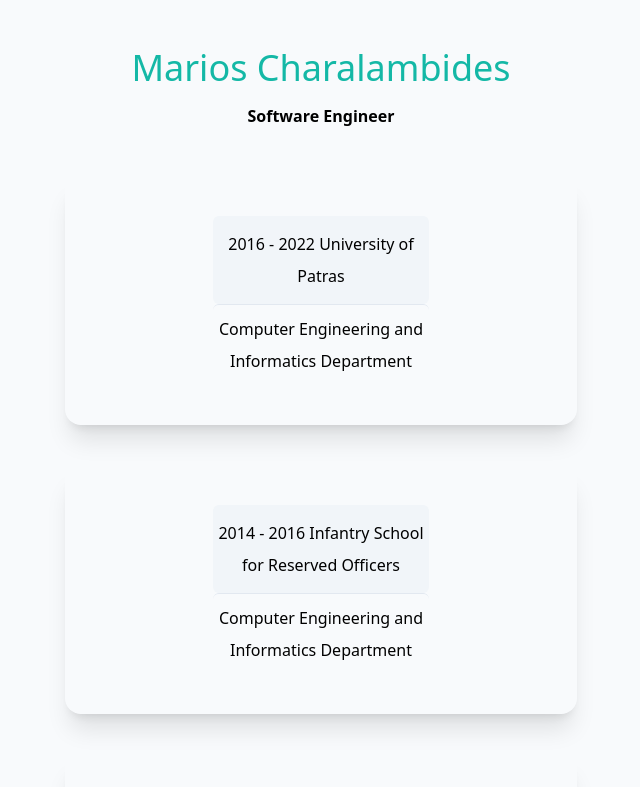
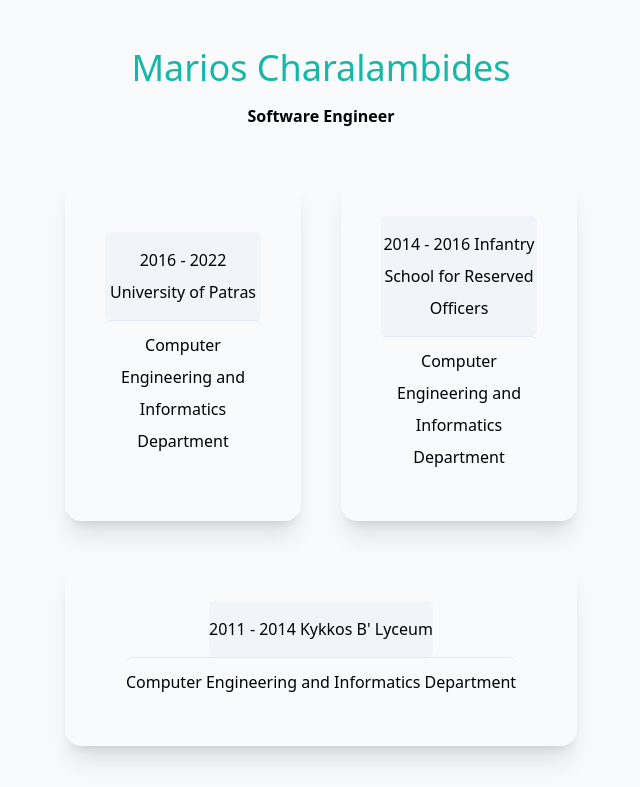
Before and after one commit to mcharalambides/MyPortofolio, a Next.js app: page / in a window 1280 px wide. Shown: the top 787 px of the page, without its empty margins (319-959 px from the left). Built offline with nearby package versions, Linux system fonts and the light colour scheme.

Commit message:
Update index.tsx

```diff
--- a/pages/index.tsx
+++ b/pages/index.tsx
@@ -11,25 +11,30 @@ const Home: NextPage = () => {
         <link rel="icon" href="/favicon.ico" />
       </Head>
 
-      <main className=' bg-slate-50 px-96'>
+      <main className=' bg-slate-50 md:px-96 lg:px-96'>
+
         <div className='text-center p-10'>
         <div className=" text-4xl py-2 text-teal-500 font-medium">Marios Charalambides</div>
         <div className="font-semibold py-2">Software Engineer</div>
         </div>
 
-        <div className='shadow-xl rounded-2xl flex flex-col items-center justify-center divide-y p-10 divide-slate-200'>
-          <h1 className='text-center w-2/4 rounded-md bg-slate-100 leading-8 py-3'>2016 - 2022 University of Patras</h1>
-          <h1 className='text-center w-2/4 rounded-md  leading-8 py-2'>Computer Engineering and Informatics Department</h1>
+        <div className='flex flex-col gap-10 lg:flex-row lg:flex-wrap'>
+
+        <div className='basis-1/4 flex-1 object-cover mx-auto shadow-xl rounded-2xl flex flex-col items-center justify-center divide-y p-10 divide-slate-200'>
+          <h1 className='text-center rounded-md bg-slate-100 leading-8 py-3'>2016 - 2022 University of Patras</h1>
+          <h1 className='text-center rounded-md  leading-8 py-2'>Computer Engineering and Informatics Department</h1>
         </div>
 
-        <div className='shadow-xl rounded-2xl my-10 flex flex-col items-center justify-center divide-y p-10 divide-slate-200'>
-          <h1 className='text-center w-2/4 rounded-md bg-slate-100 leading-8 py-3'>2014 - 2016 Infantry School for Reserved Officers</h1>
-          <h1 className='text-center w-2/4 rounded-md  leading-8 py-2'>Computer Engineering and Informatics Department</h1>
+        <div className='basis-1/4 flex-1 object-cover mx-auto shadow-xl rounded-2xl flex flex-col items-center justify-center divide-y p-10 divide-slate-200'>
+          <h1 className='text-center rounded-md bg-slate-100 leading-8 py-3'>2014 - 2016 Infantry School for Reserved Officers</h1>
+          <h1 className='text-center rounded-md  leading-8 py-2'>Computer Engineering and Informatics Department</h1>
         </div>
 
-        <div className='shadow-xl rounded-2xl my-10 flex flex-col items-center justify-center divide-y p-10 divide-slate-200'>
-          <h1 className='text-center w-2/4 rounded-md bg-slate-100 leading-8 py-3'>2011 - 2014 Kykkos B' Lyceum</h1>
-          <h1 className='text-center w-2/4 rounded-md  leading-8 py-2'>Computer Engineering and Informatics Department</h1>
+        <div className='basis-1/4 flex-1 object-cover mx-auto shadow-xl rounded-2xl flex flex-col items-center justify-center divide-y p-10 divide-slate-200'>
+          <h1 className='text-center rounded-md bg-slate-100 leading-8 py-3'>2011 - 2014 Kykkos B' Lyceum</h1>
+          <h1 className='text-center rounded-md  leading-8 py-2'>Computer Engineering and Informatics Department</h1>
+        </div>
+
         </div>
 
 
```
